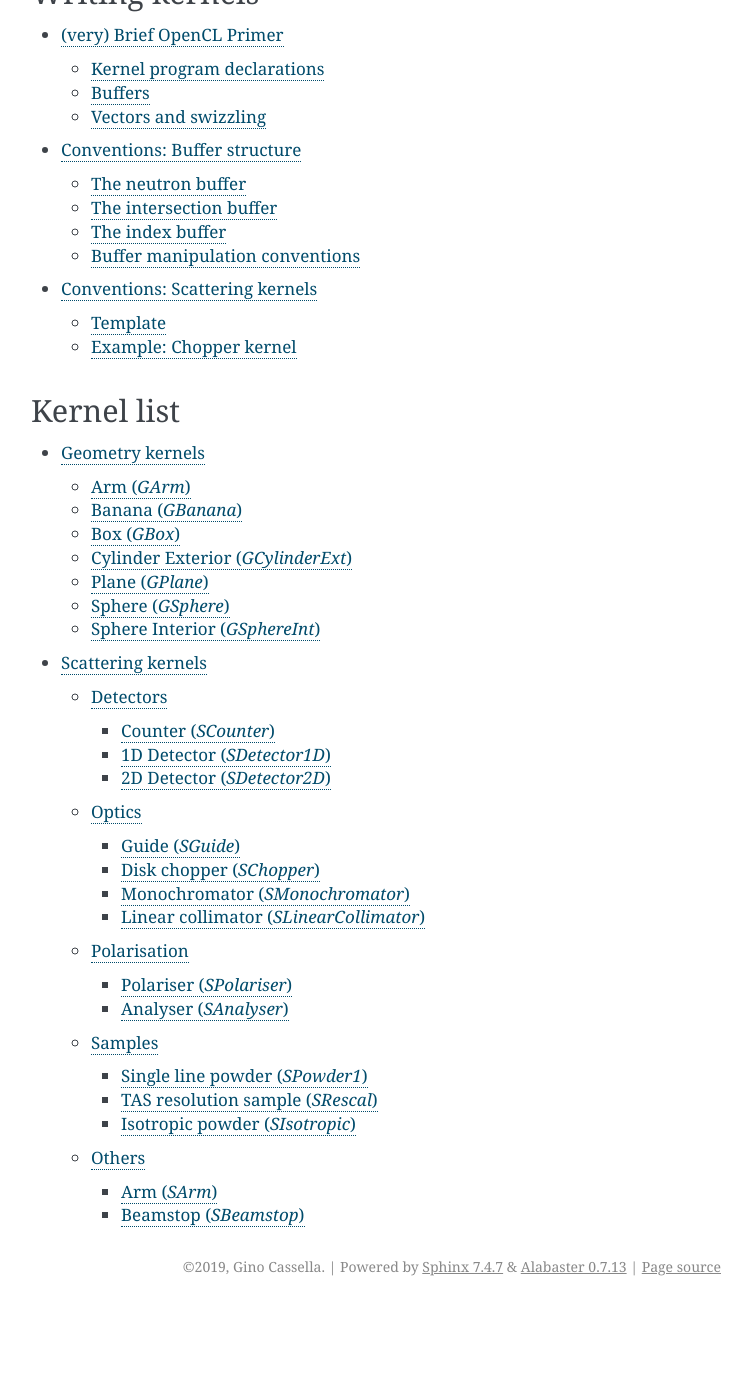
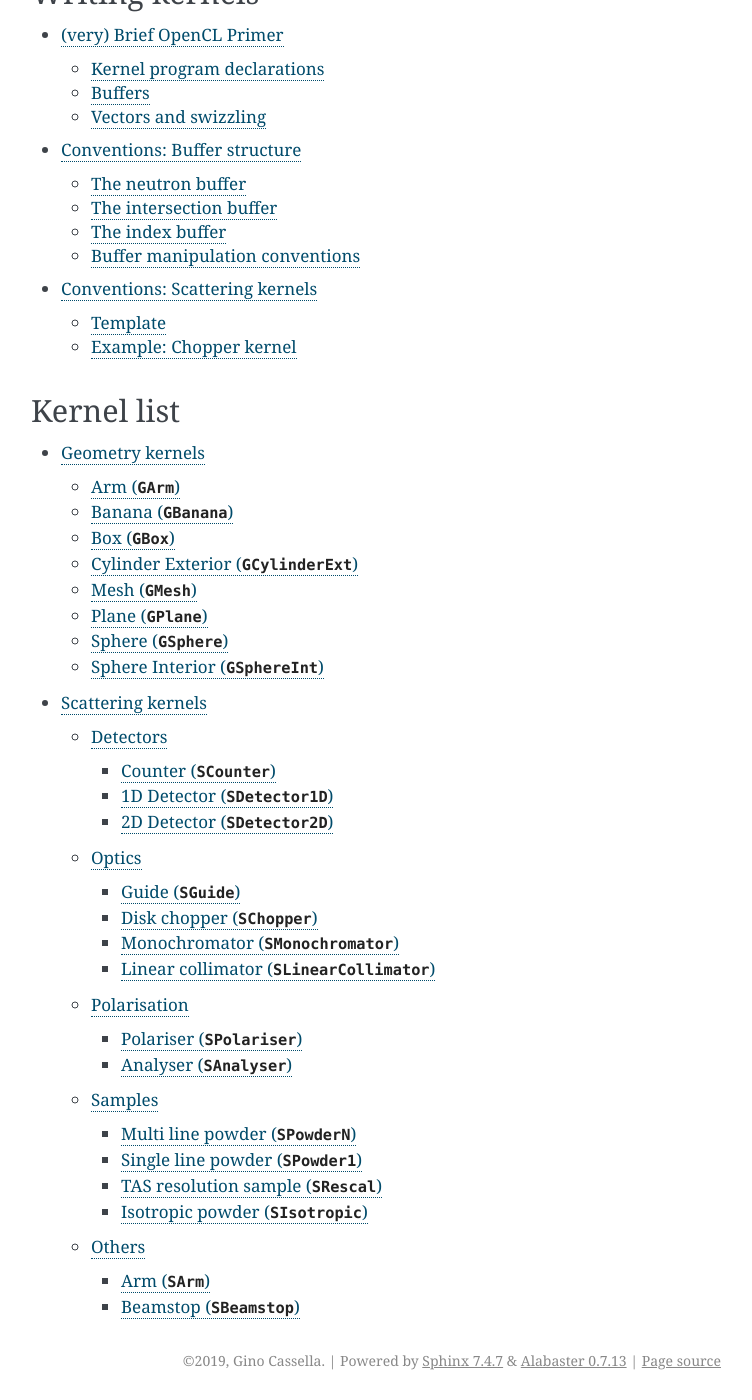
Before and after one commit to gcassella/RAMP, a Sphinx documentation site: the page built from doc/index.rst, in a window 1280 px wide and 1400 px high, scrolled down 1260 px. Shown: the whole window, without its empty margins (389-1141 px from the left). Built offline with Sphinx 7.4.7, drawn with Linux system fonts in a browser that asks for light colours; pages that are not in the unit, such as notebooks, are missing from menus; before the commit the page ends 2566 px from its top, so only the background shows below that.

Commit message:
Added GMesh and SPowderN documentation

```diff
--- a/doc/kernels/geom_kernels.rst
+++ b/doc/kernels/geom_kernels.rst
@@ -1,30 +1,34 @@
 Geometry kernels
 ================
 
-Arm (`GArm`)
-~~~~~~~~~~~~
+Arm (``GArm``)
+~~~~~~~~~~~~~~
 .. autoclass:: mcramp.geom.GArm
 
-Banana (`GBanana`)
-~~~~~~~~~~~~~~~~~~
+Banana (``GBanana``)
+~~~~~~~~~~~~~~~~~~~~
 .. autoclass:: mcramp.geom.GBanana
 
-Box (`GBox`)
-~~~~~~~~~~~~
+Box (``GBox``)
+~~~~~~~~~~~~~~
 .. autoclass:: mcramp.geom.GBox
 
-Cylinder Exterior (`GCylinderExt`)
-~~~~~~~~~~~~~~~~~~~~~~~~~~~~~~~~~~
+Cylinder Exterior (``GCylinderExt``)
+~~~~~~~~~~~~~~~~~~~~~~~~~~~~~~~~~~~~
 .. autoclass:: mcramp.geom.GCylinderExt
 
-Plane (`GPlane`)
+Mesh (``GMesh``)
 ~~~~~~~~~~~~~~~~
+.. autoclass:: mcramp.geom.GMesh
+
+Plane (``GPlane``)
+~~~~~~~~~~~~~~~~~~
 .. autoclass:: mcramp.geom.GPlane
 
-Sphere (`GSphere`)
-~~~~~~~~~~~~~~~~~~
+Sphere (``GSphere``)
+~~~~~~~~~~~~~~~~~~~~
 .. autoclass:: mcramp.geom.GSphere
 
-Sphere Interior (`GSphereInt`)
-~~~~~~~~~~~~~~~~~~~~~~~~~~~~~~
+Sphere Interior (``GSphereInt``)
+~~~~~~~~~~~~~~~~~~~~~~~~~~~~~~~~
 .. autoclass:: mcramp.geom.GSphereInt
--- a/doc/kernels/scat_kernels.rst
+++ b/doc/kernels/scat_kernels.rst
@@ -4,71 +4,75 @@ Scattering kernels
 Detectors
 ---------
 
-Counter (`SCounter`)
-~~~~~~~~~~~~~~~~~~~~
+Counter (``SCounter``)
+~~~~~~~~~~~~~~~~~~~~~~
 .. autoclass:: mcramp.scat.SCounter
 
-1D Detector (`SDetector1D`)
-~~~~~~~~~~~~~~~~~~~~~~~~~~~
+1D Detector (``SDetector1D``)
+~~~~~~~~~~~~~~~~~~~~~~~~~~~~~
 .. autoclass:: mcramp.scat.SDetector1D
 
-2D Detector (`SDetector2D`)
-~~~~~~~~~~~~~~~~~~~~~~~~~~~
+2D Detector (``SDetector2D``)
+~~~~~~~~~~~~~~~~~~~~~~~~~~~~~
 .. autoclass:: mcramp.scat.SDetector2D
     :no-undoc-members:
 
 Optics
 ------
 
-Guide (`SGuide`)
-~~~~~~~~~~~~~~~~
+Guide (``SGuide``)
+~~~~~~~~~~~~~~~~~~
 .. autoclass:: mcramp.scat.SGuide
 
-Disk chopper (`SChopper`)
-~~~~~~~~~~~~~~~~~~~~~~~~~
+Disk chopper (``SChopper``)
+~~~~~~~~~~~~~~~~~~~~~~~~~~~
 .. autoclass:: mcramp.scat.SChopper
 
-Monochromator (`SMonochromator`)
-~~~~~~~~~~~~~~~~~~~~~~~~~~~~~~~~
+Monochromator (``SMonochromator``)
+~~~~~~~~~~~~~~~~~~~~~~~~~~~~~~~~~~
 .. autoclass:: mcramp.scat.SMonochromator
 
-Linear collimator (`SLinearCollimator`)
-~~~~~~~~~~~~~~~~~~~~~~~~~~~~~~~~~~~~~~~
+Linear collimator (``SLinearCollimator``)
+~~~~~~~~~~~~~~~~~~~~~~~~~~~~~~~~~~~~~~~~~
 .. autoclass:: mcramp.scat.SLinearCollimator
 
 Polarisation
 ------------
 
-Polariser (`SPolariser`)
-~~~~~~~~~~~~~~~~~~~~~~~~
+Polariser (``SPolariser``)
+~~~~~~~~~~~~~~~~~~~~~~~~~~
 .. autoclass:: mcramp.scat.SPolariser
 
-Analyser (`SAnalyser`)
-~~~~~~~~~~~~~~~~~~~~~~
+Analyser (``SAnalyser``)
+~~~~~~~~~~~~~~~~~~~~~~~~
 .. autoclass:: mcramp.scat.SAnalyser
 
 Samples
 -------
 
-Single line powder (`SPowder1`)
-~~~~~~~~~~~~~~~~~~~~~~~~~~~~~~~
+Multi line powder (``SPowderN``)
+~~~~~~~~~~~~~~~~~~~~~~~~~~~~~~~~
+.. autoclass:: mcramp.scat.SPowderN
+
+Single line powder (``SPowder1``)
+~~~~~~~~~~~~~~~~~~~~~~~~~~~~~~~~~
 .. autoclass:: mcramp.scat.SPowder1
 
-TAS resolution sample (`SRescal`)
-~~~~~~~~~~~~~~~~~~~~~~~~~~~~~~~~~
+TAS resolution sample (``SRescal``)
+~~~~~~~~~~~~~~~~~~~~~~~~~~~~~~~~~~~
 .. autoclass:: mcramp.scat.SRescal
 
-Isotropic powder (`SIsotropic`)
-~~~~~~~~~~~~~~~~~~~~~~~~~~~~~~~
+Isotropic powder (``SIsotropic``)
+~~~~~~~~~~~~~~~~~~~~~~~~~~~~~~~~~
 .. autoclass:: mcramp.scat.SIsotropic
 
 Others
 ------
 
-Arm (`SArm`)
-~~~~~~~~~~~~
+Arm (``SArm``)
+~~~~~~~~~~~~~~
 .. autoclass:: mcramp.scat.SArm
 
-Beamstop (`SBeamstop`)
-~~~~~~~~~~~~~~~~~~~~~~
+Beamstop (``SBeamstop``)
+~~~~~~~~~~~~~~~~~~~~~~~~
 .. autoclass:: mcramp.scat.SBeamstop
```
Also changed, not shown: 2 other files.
